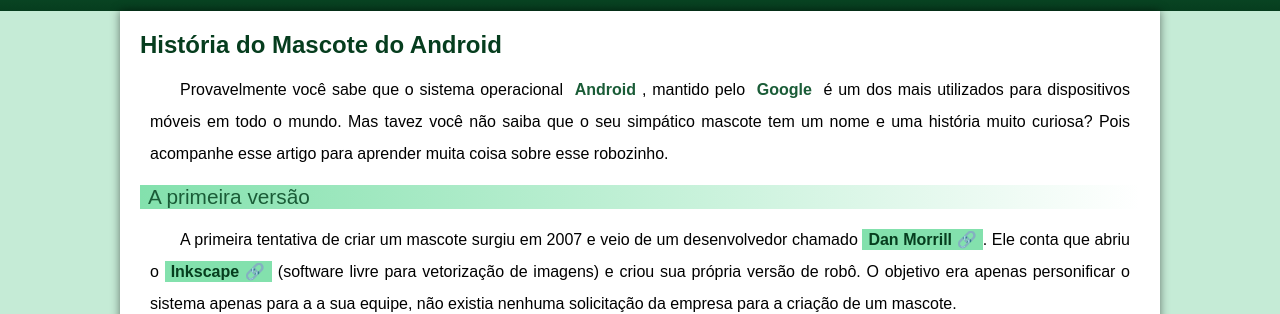
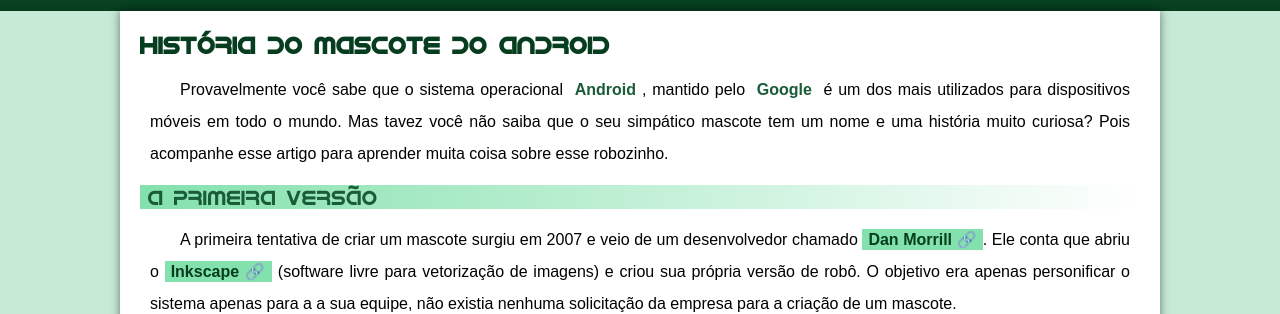
Before and after one commit to IkaroHM/projeto-android, a plain HTML site: page index.html in a window 1280 px wide. Shown: the part 179-493 px from the top of the page. Drawn offline with Linux system fonts and the light colour scheme.

Commit message:
nao nao nao nao nao nao nao

```diff
--- a/estilo/style.css
+++ b/estilo/style.css
@@ -140,14 +140,14 @@ main {
 
 
 main h1 {
-    font-family: sans-serif;
+    font-family: var(--fonte-android);
     color: var(--cor5);
     font-weight: bold;
     font-size: 1.8;
 }
 
 main h2{
-    font-family: sans-serif;
+    font-family: var(--fonte-android);
     font-weight: bold;
     color: var(--cor4);
     font-size: 1.3em;
```
